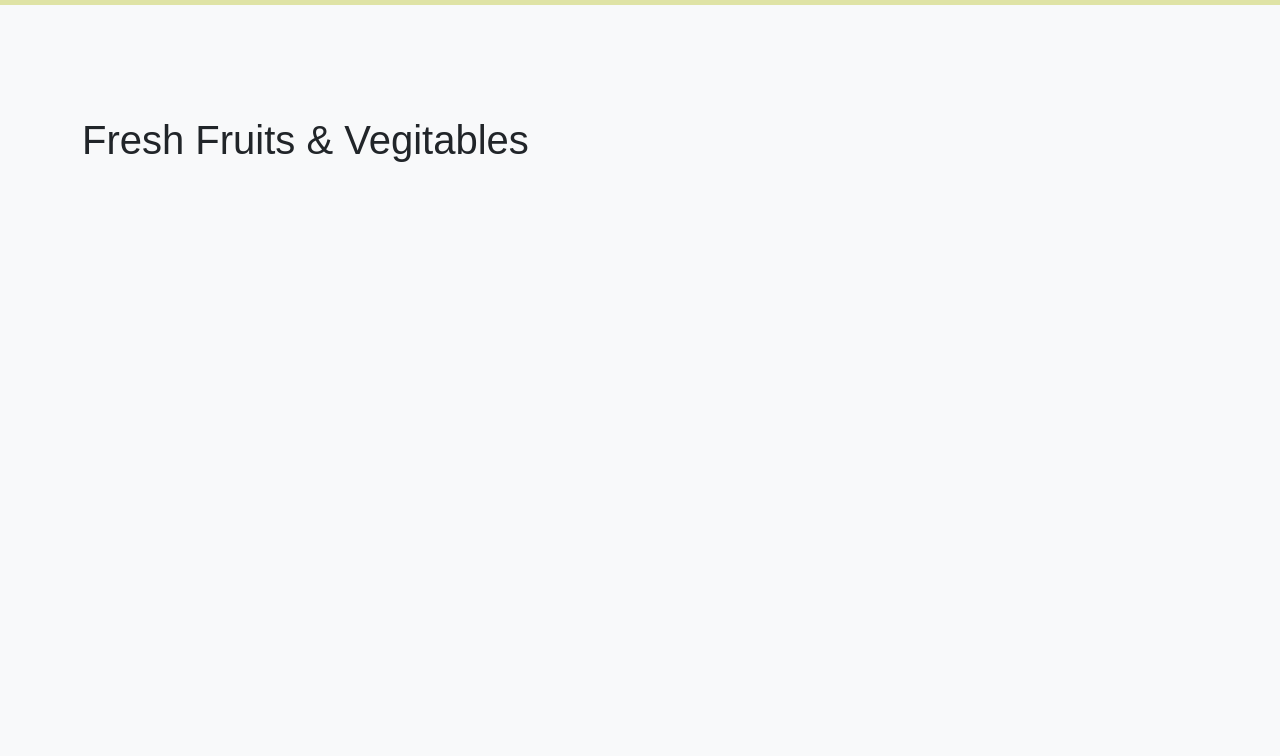
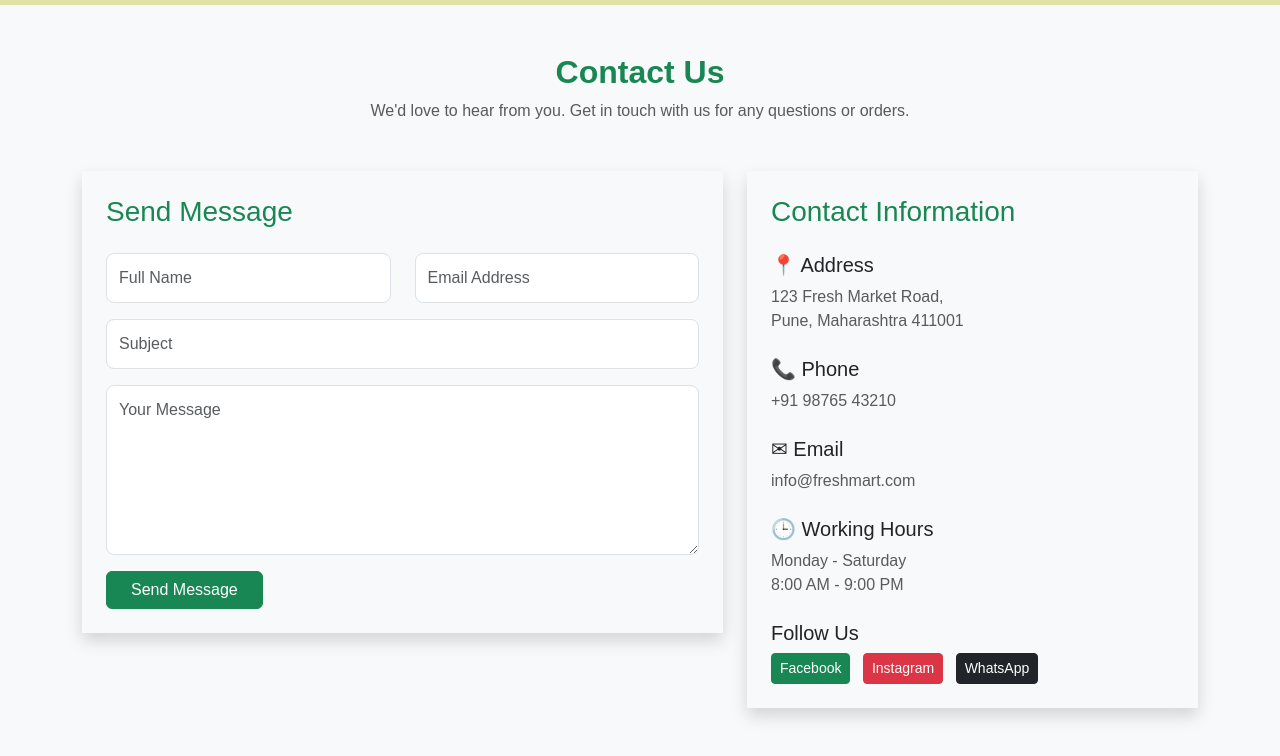
Before and after one commit to ganeshnikam7/Project, a plain HTML site: page contact.html in a window 1280 px wide. Shown: the part 85-841 px from the top of the page. Before the commit the page ends 800 px from the top, so only its background shows below. Drawn offline with nearby package versions, Linux system fonts and the light colour scheme.

Commit message:
contact page

```diff
--- a/commmon.css
+++ b/commmon.css
@@ -39,3 +39,13 @@ body{
             font-family:Arial, Helvetica, sans-serif;
             background:#f8f9fa;
 }
+
+.form-control{
+    padding:12px;
+    border-radius:8px;
+}
+
+.form-control:focus{
+    border-color:#198754;
+    box-shadow:0 0 8px rgba(25,135,84,.25);
+}
--- a/contact.html
+++ b/contact.html
@@ -54,11 +54,117 @@
             </nav>
         </header>
         <!-- Header End -->
-         <section>
-            <div class="container">
-                <h1 class="t_transform">Fresh Fruits & Vegitables</h1>
+         <!-- ================= CONTACT SECTION ================= -->
+
+<section class="py-5 bg-light">
+
+    <div class="container">
+
+        <div class="text-center mb-5">
+            <h2 class="fw-bold text-success">Contact Us</h2>
+            <p class="text-muted">
+                We'd love to hear from you. Get in touch with us for any questions or orders.
+            </p>
+        </div>
+
+        <div class="row g-4">
+
+            <!-- Contact Form -->
+            <div class="col-lg-7">
+
+                <div class=" border-0 shadow p-4">
+
+                    <h3 class="mb-4 text-success">Send Message</h3>
+
+                    <form>
+
+                        <div class="row">
+
+                            <div class="col-md-6 mb-3">
+                                <input type="text" class="form-control" placeholder="Full Name">
+                            </div>
+
+                            <div class="col-md-6 mb-3">
+                                <input type="email" class="form-control" placeholder="Email Address">
+                            </div>
+
+                        </div>
+
+                        <div class="mb-3">
+                            <input type="text" class="form-control" placeholder="Subject">
+                        </div>
+
+                        <div class="mb-3">
+                            <textarea class="form-control" rows="6" placeholder="Your Message"></textarea>
+                        </div>
+
+                        <button class="btn btn-success px-4">
+                            Send Message
+                        </button>
+
+                    </form>
+
+                </div>
+
             </div>
-         </section>
+
+            <!-- Contact Info -->
+            <div class="col-lg-5">
+
+                <div class="border-0 shadow p-4 h-100">
+
+                    <h3 class="text-success mb-4">
+                        Contact Information
+                    </h3>
+
+                    <div class="mb-4">
+                        <h5>📍 Address</h5>
+                        <p class="text-muted">
+                            123 Fresh Market Road,<br>
+                            Pune, Maharashtra 411001
+                        </p>
+                    </div>
+
+                    <div class="mb-4">
+                        <h5>📞 Phone</h5>
+                        <p class="text-muted">
+                            +91 98765 43210
+                        </p>
+                    </div>
+
+                    <div class="mb-4">
+                        <h5>✉ Email</h5>
+                        <p class="text-muted">
+                            info@freshmart.com
+                        </p>
+                    </div>
+
+                    <div class="mb-4">
+                        <h5>🕒 Working Hours</h5>
+                        <p class="text-muted">
+                            Monday - Saturday<br>
+                            8:00 AM - 9:00 PM
+                        </p>
+                    </div>
+
+                    <div>
+                        <h5>Follow Us</h5>
+
+                        <a href="#" class="btn btn-success btn-sm me-2">Facebook</a>
+                        <a href="#" class="btn btn-danger btn-sm me-2">Instagram</a>
+                        <a href="#" class="btn btn-dark btn-sm">WhatsApp</a>
+
+                    </div>
+
+                </div>
+
+            </div>
+
+        </div>
+
+    </div>
+
+</section>
 
 
 
```
